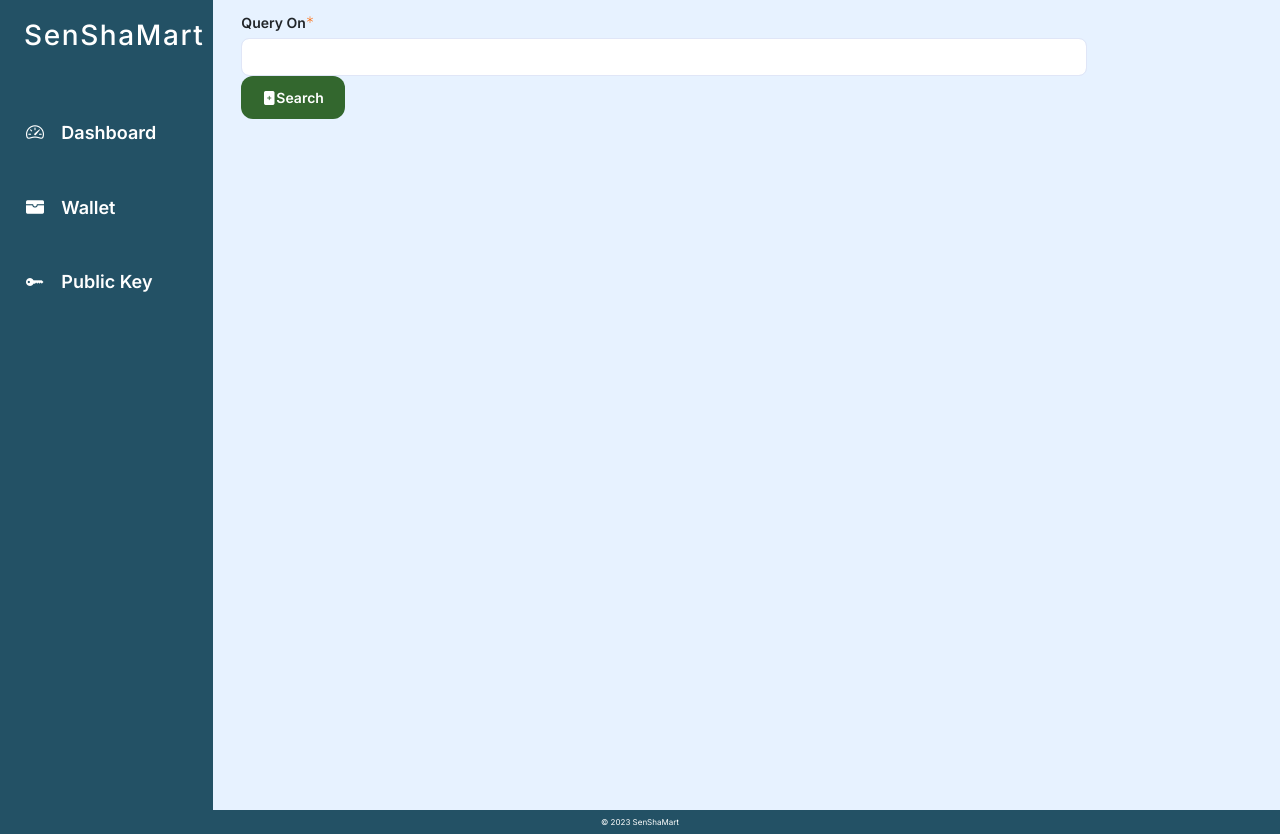
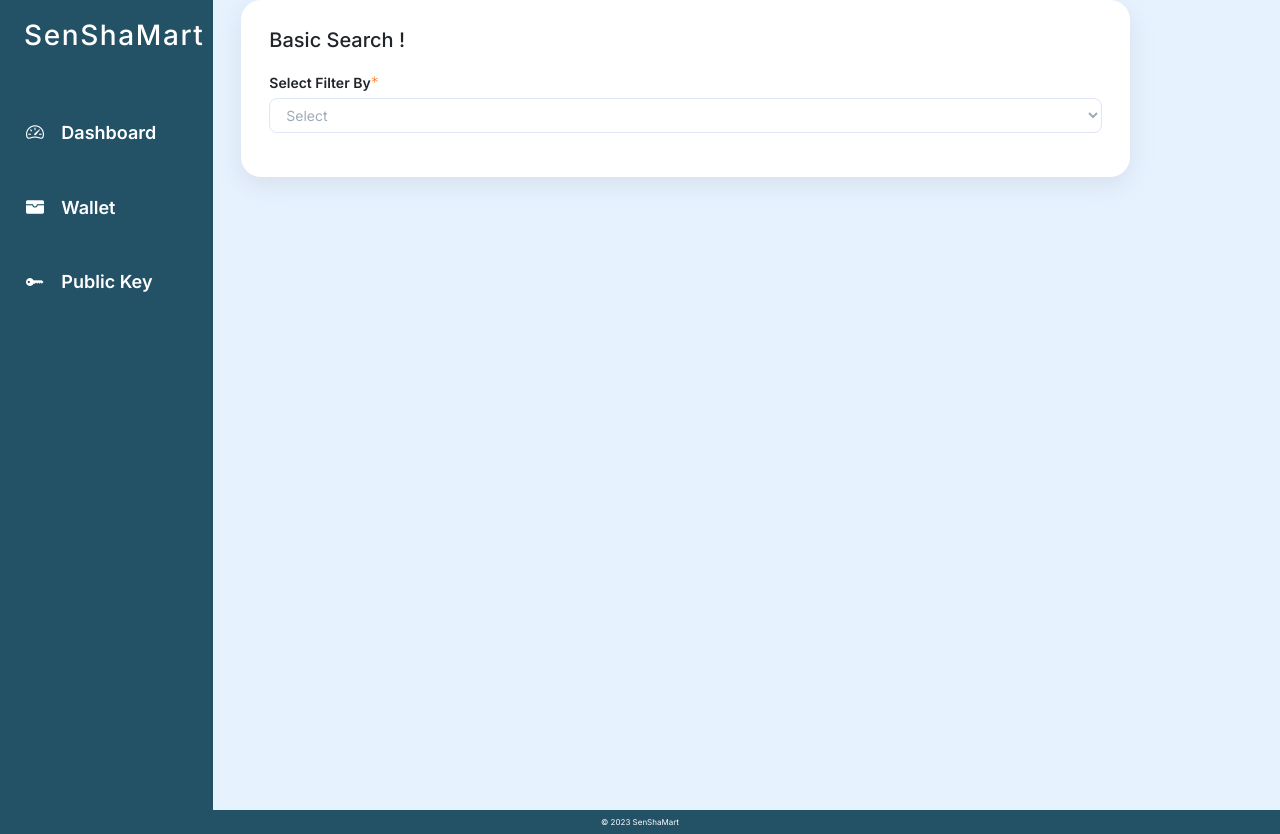
Before and after one commit to sampathmedawatta/SheShaMartDash, a React (Create React App) app: page /filterquery in a window 1280 px wide. Built offline with nearby package versions, Linux system fonts and the light colour scheme.

Commit message:
Basic Search

```diff
--- a/src/App.css
+++ b/src/App.css
@@ -394,13 +394,14 @@ h4 {
   border-color: #e0e6f7;
   border-radius: 20px;
 }
+
 .form-control {
   border: 1px solid #e0e6f7;
   border-radius: 8px;
   background-color: #fff;
-  padding: 11px 15px 13px 15px;
   width: 100%;
   color: #a0abb8;
+  font-size: 14px;
 }
 .form-control::-moz-placeholder {
   color: #a0abb8;
@@ -450,6 +451,10 @@ ul {
   text-decoration: none;
 }
 
+.tabular{
+font-size: 14px !important;
+font-weight: bold;
+}
 /* tables */
 .table{
   border-radius: 20px;
--- a/src/components/FilterQuery.js
+++ b/src/components/FilterQuery.js
@@ -1,20 +1,51 @@
-import React, { useState } from 'react';
-
+import React, { useState } from "react";
 import SensorService from "../services/sensor.service";
 
 function FilterQuery() {
-  const [searchText, setSearchText] = useState('');
-  const [sparqlQuery, setSparqlQuery] = useState('');
+  const [searchText, setSearchText] = useState("");
+  const [searchTextLat1, setSearchTextLat1] = useState("");
+  const [searchTextLat2, setSearchTextLat2] = useState("");
+  const [searchTextLong1, setSearchTextLong1] = useState("");
+  const [searchTextLong2, setSearchTextLong2] = useState("");
+
+  const [sparqlQuery, setSparqlQuery] = useState("");
   const [queryData, setQueryData] = useState([]);
+  const [selectedOption, setSelectedOption] = useState("Select");
 
 
-  const buildSparqlQuery = (searchText) => {
+
+  const buildSparqlQuery = (searchText, selectedOption) => {
    // Implement your SPARQL query building logic here based on the search text.
     // Replace "test" with the user's input in the SPARQL query.
-    const query = `SELECT ?sensor ?lat ?long ?measures WHERE {?sensor <http://www.w3.org/ns/sosa/observes> ?observes. ?sensor <http://www.w3.org/ns/sosa/hasFeatureOfInterest> ?location. ?observes <http://www.w3.org/2000/01/rdf-schema#label> ?measures. ?location <http://www.w3.org/2003/01/geo/wgs84_pos#lat> ?lat. ?location <http://www.w3.org/2003/01/geo/wgs84_pos#long> ?long. ?observes <http://www.w3.org/2000/01/rdf-schema#label> "${searchText}"}`;
+/*
+    const querySensorType = `SELECT ?sensor ?lat ?long ?measures WHERE {?sensor <http://www.w3.org/ns/sosa/observes> ?observes. ?sensor <http://www.w3.org/ns/sosa/hasFeatureOfInterest> ?location. ?observes <http://www.w3.org/2000/01/rdf-schema#label> ?measures. ?location <http://www.w3.org/2003/01/geo/wgs84_pos#lat> ?lat. ?location <http://www.w3.org/2003/01/geo/wgs84_pos#long> ?long. ?observes <http://www.w3.org/2000/01/rdf-schema#label> "${searchText}"}`;
 
+    const queryCountry = `{"query":"SELECT ?sensor ?lat ?long ?measures WHERE { ?sensor <http://www.w3.org/ns/sosa/observes> ?observes. ?sensor <http://www.w3.org/ns/sosa/hasFeatureOfInterest> ?location. ?observes <http://www.w3.org/2000/01/rdf-schema#label> ?measures . ?location <http://www.w3.org/2003/01/geo/wgs84_pos#lat> ?lat . ?location <http://www.w3.org/2003/01/geo/wgs84_pos#long> ?long . ?country <http://rdfs.co/juso/country> \"${searchText}"}`;
 
-    const queryCountry = `SELECT ?sensor ?lat ?long ?measures WHERE {?sensor <http://www.w3.org/ns/sosa/observes> ?observes. ?sensor <http://www.w3.org/ns/sosa/hasFeatureOfInterest> ?location. ?observes <http://www.w3.org/2000/01/rdf-schema#label> ?measures. ?location <http://www.w3.org/2003/01/geo/wgs84_pos#lat> ?lat. ?location <http://www.w3.org/2003/01/geo/wgs84_pos#long> ?long. ?observes <http://www.w3.org/2000/01/rdf-schema#label> "${searchText}"}`;
+    const queryProvince = `SELECT ?sensor ?lat ?long ?measures WHERE { ?sensor <http://www.w3.org/ns/sosa/observes> ?observes. ?sensor <http://www.w3.org/ns/sosa/hasFeatureOfInterest> ?location. ?observes <http://www.w3.org/2000/01/rdf-schema#label> ?measures . ?location <http://www.w3.org/2003/01/geo/wgs84_pos#lat> ?lat . ?location <http://www.w3.org/2003/01/geo/wgs84_pos#long> ?long . ?Provenance <http://rdfs.co/juso/Provenance> \"${searchText}"}`;
+
+    const queryCity = `{"query":"SELECT ?sensor ?lat ?long ?measures WHERE { ?sensor <http://www.w3.org/ns/sosa/observes> ?observes. ?sensor <http://www.w3.org/ns/sosa/hasFeatureOfInterest> ?location. ?observes <http://www.w3.org/2000/01/rdf-schema#label> ?measures . ?location <http://www.w3.org/2003/01/geo/wgs84_pos#lat> ?lat . ?location <http://www.w3.org/2003/01/geo/wgs84_pos#long> ?long . ?City <http://rdfs.co/juso/City>  \"${searchText}"}`;
+
+    const queryPostalcode = `{"query":"SELECT ?sensor ?lat ?long ?measures WHERE { ?sensor <http://www.w3.org/ns/sosa/observes> ?observes. ?sensor <http://www.w3.org/ns/sosa/hasFeatureOfInterest> ?location. ?observes <http://www.w3.org/2000/01/rdf-schema#label> ?measures . ?location <http://www.w3.org/2003/01/geo/wgs84_pos#lat> ?lat . ?location <http://www.w3.org/2003/01/geo/wgs84_pos#long> ?long . ?Postcode <http://rdfs.co/juso/Postcode> \"${searchText}"}`;
+
+    const queryLocation = `SELECT ?sensor ?lat ?long ?measures WHERE { ?sensor <http://www.w3.org/ns/sosa/observes> ?observes. ?sensor <http://www.w3.org/ns/sosa/hasFeatureOfInterest> ?location. ?observes <http://www.w3.org/2000/01/rdf-schema#label> ?measures . ?location <http://www.w3.org/2003/01/geo/wgs84_pos#lat> ?lat . ?location <http://www.w3.org/2003/01/geo/wgs84_pos#long> ?long . FILTER(xsd:decimal(?long) > 113.338953078 && xsd:decimal(?long) < 153.569469029 && xsd:decimal(?lat) > -43.6345972634 && xsd:decimal(?lat) < -10.6681857235)}`;
+*/
+    // Base query
+    let query = `SELECT ?sensor ?lat ?long ?measures WHERE { ?sensor <http://www.w3.org/ns/sosa/observes> ?observes. ?sensor <http://www.w3.org/ns/sosa/hasFeatureOfInterest> ?location. ?observes <http://www.w3.org/2000/01/rdf-schema#label> ?measures . ?location <http://www.w3.org/2003/01/geo/wgs84_pos#lat> ?lat . ?location <http://www.w3.org/2003/01/geo/wgs84_pos#long> ?long . `;
+
+    const option = "SensorType";
+    if (option === "SensorType")
+      query += `?observes <http://www.w3.org/2000/01/rdf-schema#label> "${searchText}"}`; // By SensorType
+    if (option === "Country")
+      query += `?country <http://rdfs.co/juso/country> \"${searchText}"}`; // By Country
+    if (option === "Province")
+      query += `?Provenance <http://rdfs.co/juso/Provenance> \"${searchText}"}`; // By Provenance
+    if (option === "City")
+      query += `?City <http://rdfs.co/juso/City>  \"${searchText}"}`; // By City
+    if (option === "Postcode")
+      query += `?Postcode <http://rdfs.co/juso/Postcode> \"${searchText}"}`; // By Postcode
+    if (option === "Location")
+      query += `FILTER(xsd:decimal(?long) > \"${searchTextLong1}" && xsd:decimal(?long) < \"${searchTextLong2}" && xsd:decimal(?lat) > \"${searchText}" && xsd:decimal(?lat) < \"${searchText}")}`; // By location
 
     console.log(query);
 
@@ -28,41 +59,233 @@ function FilterQuery() {
     });
   };
 
+  const handleSearch = () => {
+    const query = buildSparqlQuery(searchText, selectedOption); // Pass the selected option
+    //setSparqlQuery(query);
+  };
 
 
-
-
-  const handleSearch = () => {
-    // Build the SPARQL query based on the user's input.
-    const query = buildSparqlQuery(searchText);
-    setSparqlQuery(query);
+  const handleOptionChange = (e) => {
+    setSelectedOption(e.target.value);
   };
 
+  const renderForm = () => {
+    if (selectedOption === "Select") {
+      return null;
+    } else if (selectedOption === "SensorType") {
       return (
-    <div className="row">
-      <div className="col-10">
-        <br />
         <form>
            <div className="form-group">
-            <label htmlFor="querytype">Query On</label>
+            <label htmlFor="sensorType">Enter Sensor Type</label>
             <input
               type="text"
-              id="querytype"
-              name="querytype"
+              id="sensorType"
+              name="sensorType"
               className="form-control"
-              autoComplete="off"
-              value={searchText}
               onChange={(e) => setSearchText(e.target.value)}
               />
+              <br></br> <br></br>
                <button
               type="button"
-              className="btn btn-add bi-file-plus-fill"
+              className="btn btn-add bi bi-search"
+              onClick={handleSearch} >
+              Search
+            </button>
+
+          </div>
+        </form>
+      );
+    } else if (selectedOption === "Country") {
+      return (
+        <form>
+          <div className="form-group">
+            <label htmlFor="country">Enter Country</label>
+            <input
+              type="text"
+              id="country"
+              name="country"
+              className="form-control"
+              onChange={(e) => setSearchText(e.target.value)}
+              />
+              <br></br> <br></br>
+               <button
+              type="button"
+              className="btn btn-add bi bi-search"
+              onClick={handleSearch} >
+              Search
+            </button>
+
+          </div>
+          {}
+        </form>
+      );
+    } else if (selectedOption === "Province") {
+      return (
+        <form>
+                    <div className="form-group">
+            <label htmlFor="province">Enter Province</label>
+            <input
+              type="text"
+              id="province"
+              name="province"
+              className="form-control"
+              onChange={(e) => setSearchText(e.target.value)}
+              />
+              <br></br> <br></br>
+               <button
+              type="button"
+              className="btn btn-add bi bi-search"
+              onClick={handleSearch} >
+              Search
+            </button>
+
+          </div>
+        </form>
+      );
+    } else if (selectedOption === "City") {
+      return (
+        <form>
+                    <div className="form-group">
+            <label htmlFor="city">Enter City</label>
+            <input
+              type="text"
+              id="city"
+              name="city"
+              className="form-control"
+              onChange={(e) => setSearchText(e.target.value)}
+              />
+              <br></br> <br></br>
+               <button
+              type="button"
+              className="btn btn-add bi bi-search"
+              onClick={handleSearch} >
+              Search
+            </button>
+
+          </div>
+          {}
+        </form>
+      );
+    } else if (selectedOption === "Postcode") {
+      return (
+        <form>
+          <div className="form-group">
+            <label htmlFor="sensorType">Enter Postcode</label>
+            <input
+              type="text"
+              id="postcode"
+              name="postcode"
+              className="form-control"
+              onChange={(e) => setSearchText(e.target.value)}
+              />
+              <br></br> <br></br>
+               <button
+              type="button"
+              className="btn btn-add bi bi-search"
+              onClick={handleSearch} >
+              Search
+            </button>
+
+          </div>
+          {}
+        </form>
+      );
+    } else if (selectedOption === "Location") {
+      return (
+   <form>
+  <div className="form-group">
+    <label htmlFor="sensorType">Latitude</label>
+    <div className="row">
+      <div className="col">
+        <input
+          type="text"
+          id="Lat1"
+          name="Lat1"
+          className="form-control"
+          onChange={(e) => setSearchTextLat1(e.target.value)}
+        />
+      </div>
+      <div className="col">
+        <input
+          type="text"
+          id="Lat2"
+          name="Lat2"
+          className="form-control"
+          onChange={(e) => setSearchTextLat2(e.target.value)}
+        />
+      </div>
+    </div>
+    <br></br>
+
+    <label htmlFor="longitude">Longitude</label>
+    <div className="row">
+      <div className="col">
+        <input
+          type="text"
+          id="long1"
+          name="long1"
+          className="form-control"
+          onChange={(e) => setSearchTextLong1(e.target.value)}
+        />
+      </div>
+      <div className="col">
+        <input
+          type="text"
+          id="long2"
+          name="long2"
+          className="form-control"
+          onChange={(e) => setSearchTextLong2(e.target.value)}
+        />
+      </div>
+    </div>
+    <br />
+    <br />
+    <button
+      type="button"
+      className="btn btn-add bi bi-search"
       onClick={handleSearch}
     >
       Search
     </button>
   </div>
+
+
+          {}
         </form>
+      );
+    }
+
+    return null;
+  };
+
+  return (
+    <div className="row">
+      <div className="col-10 sensor-form">
+
+        <h5>Basic Search !</h5>
+        <br />
+        <form>
+          <div className="form-group">
+            <label htmlFor="querytype">Select Filter By</label>
+            <select
+              id="querytype"
+              name="querytype"
+              className="form-control"
+              value={selectedOption}
+              onChange={handleOptionChange}
+            >
+              <option value="Select">Select</option>
+              <option value="SensorType">Sensor Type</option>
+              <option value="Country">Country</option>
+              <option value="Province">Province</option>
+              <option value="City">City</option>
+              <option value="Postcode">Postcode</option>
+              <option value="Location">Location Range</option>
+            </select>
+          </div>
+        </form>
+
+        {renderForm()}
       </div>
     </div>
   );
```
Also changed, not shown: src/components/SensorQuery.js (+6 -7 lines). Lines whose indentation alone changed are shown as unchanged.
